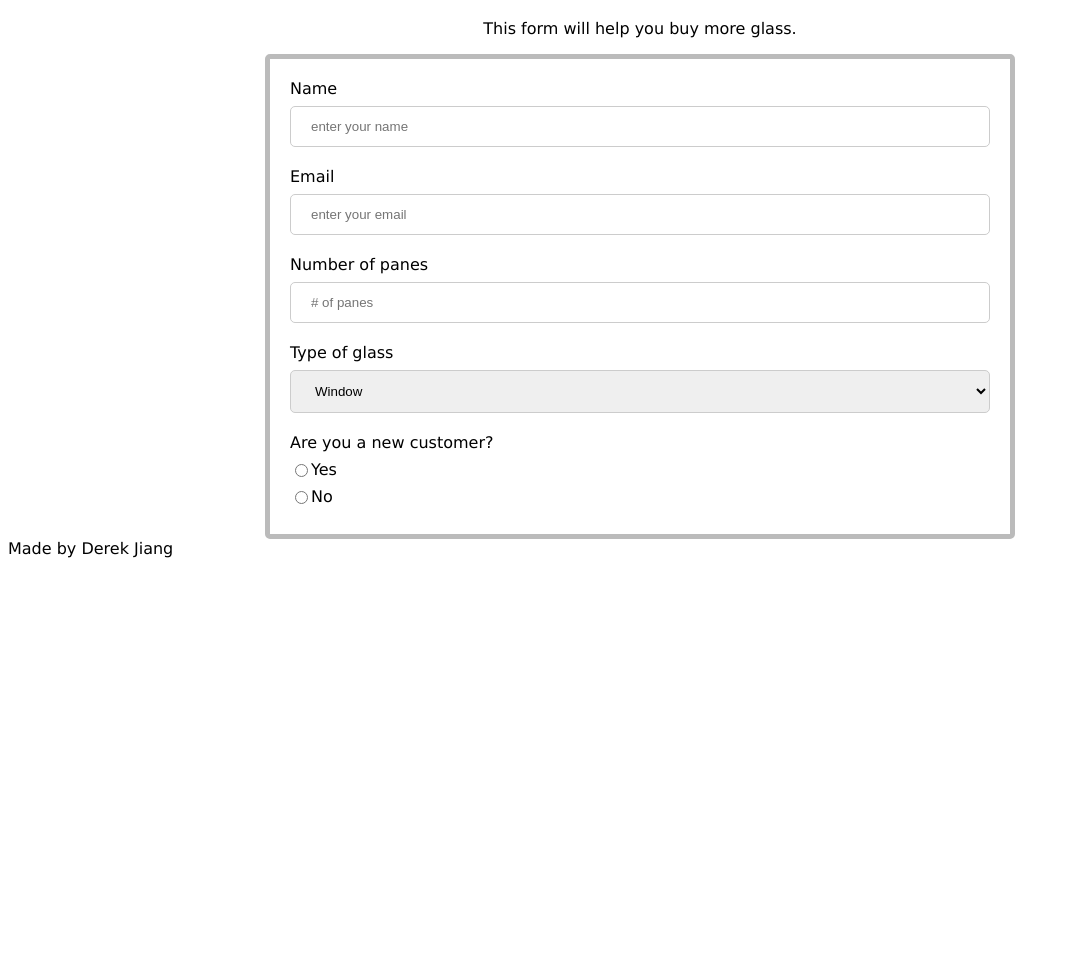
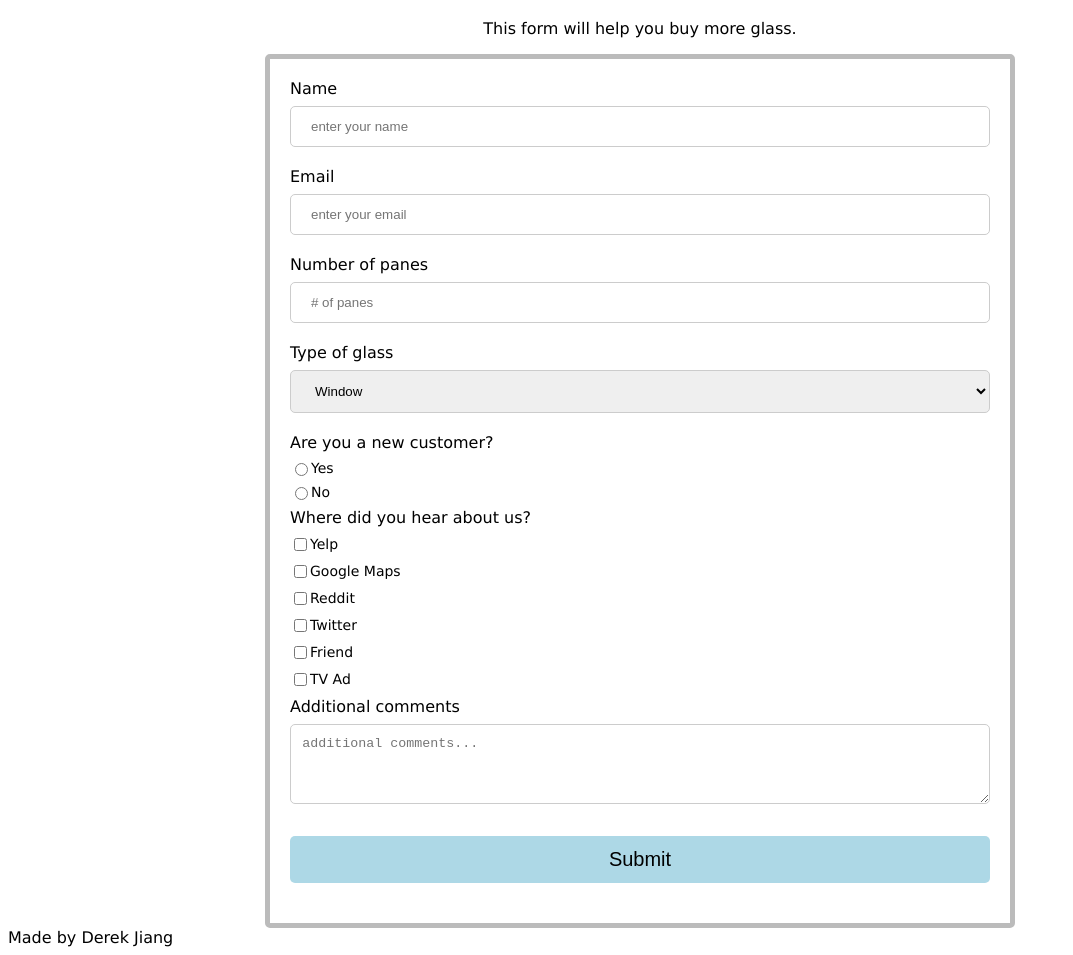
Before and after one commit to derekjiang917/survey_form, a plain HTML site: page index.html in a window 1280 px wide. Shown: the part 62-1017 px from the top of the page, without its empty margins (0-1073 px from the left). Before the commit the page ends 800 px from the top, so only its background shows below. Drawn offline with Linux system fonts and the light colour scheme.

Commit message:
added checkboxes, textbox, and submit button

```diff
--- a/index.html
+++ b/index.html
@@ -3,6 +3,8 @@
     <style>
         html {
             font-family:Verdana, Geneva, Tahoma, sans-serif;
+            font-size: 16px;
+            font-weight: 400;
         }
         header {
             text-align: center;
@@ -14,7 +16,7 @@
             max-width: 700px;
             padding: 20px;
         }
-        input[type=text], select {
+        input[type=text], select, textarea, button {
             width: 100%;
             padding: 12px 20px;
             margin: 8px 0px 1.25rem 0px;
@@ -33,10 +35,37 @@
             box-sizing: border-box;
         }
         .radio-label {
+            font-size: 14px;
             display:flex;
             align-items: center;
             margin-top: 0.5rem;
             margin-bottom: 0.5rem;
+        }
+        .checkbox-label {
+            font-size: 14px;
+            display:flex;
+            align-items: center;
+            margin-top: 0.5rem;
+            margin-bottom: 0.5rem;
+        }
+        #comments {
+            resize: vertical;
+            min-height: 80px;
+            padding: 0.7rem;
+        }
+        .submit-button {
+            display: block;
+            border: none;
+            width: 100%;
+            padding: 0.75rem;
+            background-color: lightblue;
+            font-size: 20px;
+            transition-duration: 0.4s;
+            cursor:pointer;
+        }
+        .submit-button:hover {
+            background-color:rgb(19, 97, 122);
+            color:whitesmoke;
         }
     </style>
     <head>
@@ -48,15 +77,15 @@
             <p id="description">This form will help you buy more glass.</p>
         </header>
         <article>
-            <form action="/test">
-                <label for="name">Name</label>
+            <form id="survey-form" action="/test">
+                <label for="name" id="name-label">Name</label>
                 <input type="text" id="name" name="name" placeholder="enter your name">
-                <label for="email">Email</label>
+                <label for="email" id="email-label">Email</label>
                 <input type="text" id="email" name="email" placeholder="enter your email">
-                <label for="number">Number of panes</label>
+                <label for="number" id="number-label">Number of panes</label>
                 <input type="number" id="number" name="number" placeholder ="# of panes" min ="1" max ="100">
-                <label for="glass-type">Type of glass</label>
-                <select id="glass-type" name="glass-type">
+                <label for="dropdown">Type of glass</label>
+                <select id="dropdown" name="dropdown">
                     <option value="window">Window</option>
                     <option value="washroom">Washroom</option>
                     <option value="panel">Panel</option>
@@ -71,6 +100,35 @@
                     <input type="radio" id="new-customer" name="new-customer" value="no">
                     No
                 </label>
+                <label for="checkbox">Where did you hear about us?</label>
+                <label class="checkbox-label">
+                    <input type="checkbox" id="checkbox" name="checkbox" value="yelp">
+                    Yelp
+                </label>
+                <label class="checkbox-label">
+                    <input type="checkbox" id="checkbox" name="checkbox" value="google-maps">
+                    Google Maps
+                </label>
+                <label class="checkbox-label">
+                    <input type="checkbox" id="checkbox" name="checkbox" value="reddit">
+                    Reddit
+                </label>
+                <label class="checkbox-label">
+                    <input type="checkbox" id="checkbox" name="checkbox" value="twitter">
+                    Twitter
+                </label>
+                <label class="checkbox-label">
+                    <input type="checkbox" id="checkbox" name="checkbox" value="friend">
+                    Friend
+                </label>
+                <label class="checkbox-label">
+                    <input type="checkbox" id="checkbox" name="checkbox" value="tv-ad">
+                    TV Ad
+                </label>
+                <label for="textarea">Additional comments</label>
+                <br>
+                <textarea id="comments" name="comments" placeholder="additional comments..."></textarea>
+                <button id="submit" class="submit-button" type="submit">Submit</button>
             </form>
         </article>
         <footer>
```
